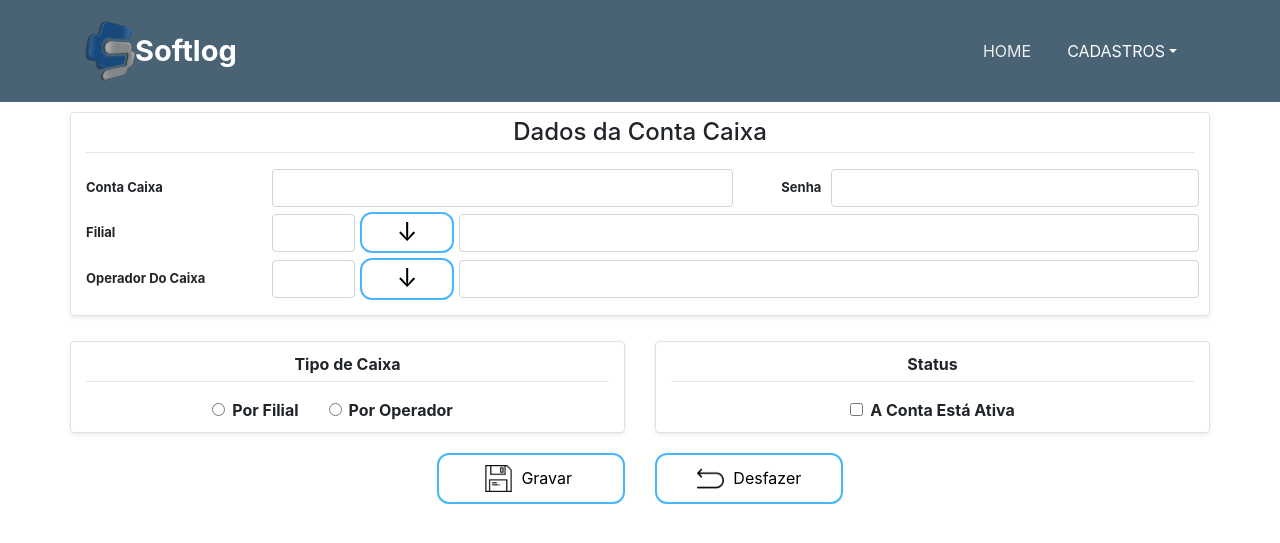
After one commit to Arthur997/site_teste_softlog, a Flask app: page /form-conta-caixa in a window 1280 px wide. The commit adds this page. Shown: the top 543 px of the page. Run offline with Flask 2, Linux system fonts and the light colour scheme; some libraries are stand-ins or nearby versions.

Commit message:
conta-caixa

```diff
--- a/run.py
+++ b/run.py
@@ -38,5 +38,11 @@ def form_agencia():
 def form_conta_corrente():
     return render_template('form-conta-corrente.html')
 
+@app.route("/form-conta-caixa")
+def form_conta_caixa():
+    return render_template('form-conta-caixa.html')
+
+
+
 if __name__ == "__main__":
     app.run()
--- /dev/null
+++ b/templates/form-conta-caixa.html
@@ -0,0 +1,64 @@
+{% extends "index.html" %}
+{% block title %}Cadastro Conta Caixa{% endblock title %}
+{% block content %}
+
+    <div class="container border rounded shadow-sm" style="margin-top: 10px;margin-bottom: 10px;padding-bottom: 15px;">
+        <h4 class="text-center" style="margin-top: 5px;margin-bottom: 0px;">Dados da Conta Caixa</h4>
+        <hr style="margin-top: 5px;">
+        <form>
+            <div class="form-row">
+                <div class="col-12 col-lg-2 d-xl-flex align-items-xl-center" style="font-size: 14px;"><label class="col-form-label text-capitalize d-xl-flex" style="font-size: 13px;"><strong>Conta caixa</strong></label></div>
+                <div class="col-12 col-lg-5 d-flex d-xl-flex align-items-center align-items-xl-center" style="font-size: 14px;padding-right: 0px;padding-left: 5px;"><input class="form-control" type="text" style="padding-bottom: 0px;padding-top: 0px;"></div>
+                <div class="col-12 col-lg-1 d-lg-flex d-xl-flex justify-content-lg-end justify-content-xl-end align-items-xl-center" style="font-size: 14px;"><label class="col-form-label text-capitalize d-xl-flex" style="font-size: 13px;"><strong>Senha</strong></label></div>
+                <div class="col-12 col-lg-4 d-flex d-xl-flex align-items-center align-items-xl-center" style="font-size: 14px;padding-right: 0px;padding-left: 5px;"><input class="form-control" type="text" style="padding-bottom: 0px;padding-top: 0px;"></div>
+            </div>
+            <div class="form-row" style="margin-top: 5px;">
+                <div class="col-12 col-lg-2 d-xl-flex align-items-xl-center" style="font-size: 14px;"><label class="col-form-label text-capitalize d-xl-flex" style="font-size: 13px;"><strong>Filial</strong></label></div>
+                <div class="col-11 col-lg-1 d-flex d-xl-flex align-items-center align-items-xl-center" style="font-size: 14px;padding-right: 5px;padding-left: 5px;"><input class="form-control" type="text" style="padding-bottom: 0px;padding-top: 0px;"></div>
+                <div class="col-1 d-lg-flex align-items-lg-center" style="padding-left: 0px;padding-right: 0px;"><button class="btn btn-success" type="button" style="background-color: rgb(255,255,255);color: rgb(0,0,0);width: 100%;background-position: center;background-size: contain;background-repeat: no-repeat;font-size: 25px;padding: 0px;">↓<br></button></div>
+                <div
+                    class="col-12 col-lg-8 d-flex d-xl-flex align-items-center align-items-xl-center" style="font-size: 14px;padding-right: 0px;padding-left: 5px;"><input class="form-control" type="text" style="padding-bottom: 0px;padding-top: 0px;"></div>
+    </div>
+    <div class="form-row" style="margin-top: 5px;">
+        <div class="col-12 col-lg-2 d-xl-flex align-items-xl-center" style="font-size: 14px;"><label class="col-form-label text-capitalize d-xl-flex" style="font-size: 13px;"><strong>Operador do Caixa</strong></label></div>
+        <div class="col-11 col-lg-1 d-flex d-xl-flex align-items-center align-items-xl-center" style="font-size: 14px;padding-right: 5px;padding-left: 5px;"><input class="form-control" type="text" style="padding-bottom: 0px;padding-top: 0px;"></div>
+        <div class="col-1 d-lg-flex align-items-lg-center" style="padding-left: 0px;padding-right: 0px;"><button class="btn btn-success" type="button" style="background-color: rgb(255,255,255);color: rgb(0,0,0);width: 100%;background-position: center;background-size: contain;background-repeat: no-repeat;font-size: 25px;padding: 0px;">↓<br></button></div>
+        <div
+            class="col-12 col-lg-8 d-flex d-xl-flex align-items-center align-items-xl-center" style="font-size: 14px;padding-right: 0px;padding-left: 5px;"><input class="form-control" type="text" style="padding-bottom: 0px;padding-top: 0px;"></div>
+    </div>
+    </form>
+    </div>
+    <div class="container" style="padding-top: 15px;padding-right: 0px;padding-left: 0px;">
+        <div class="row">
+            <div class="col-lg-6">
+                <div class="container border rounded shadow-sm" style="padding-top: 10px;padding-bottom: 10px;margin-bottom: 20px;">
+                    <p class="text-center" style="margin-bottom: 0px;"><strong>Tipo de Caixa</strong></p>
+                    <hr style="margin-top: 5px;">
+                    <form class="text-capitalize d-flex d-md-flex justify-content-center">
+                        <div class="col d-xl-flex justify-content-xl-center">
+                            <form class="text-capitalize d-md-flex">
+                                <div class="form-check d-xl-flex justify-content-xl-start" style="margin-right: 30px;"><input class="form-check-input" type="radio" name="tipo" value="1" id="tipo-1"><label class="form-check-label" for="tipo-1" style="font-weight: bold;">Por filial</label></div>
+                                <div class="form-check" style="margin-right: 30px;"><input class="form-check-input" type="radio" name="tipo" value="2" id="tipo-2"><label class="form-check-label" for="tipo-2" style="font-weight: bold;">por operador</label></div>
+                            </form>
+                        </div>
+                    </form>
+                </div>
+            </div>
+            <div class="col-lg-6">
+                <div class="container border rounded shadow-sm" style="padding-top: 10px;padding-bottom: 10px;margin-bottom: 20px;">
+                    <p class="text-center" style="margin-bottom: 0px;"><strong>Status</strong></p>
+                    <hr style="margin-top: 5px;">
+                    <form class="text-capitalize d-md-flex justify-content-xl-center">
+                        <div class="form-check"><input class="form-check-input" type="checkbox" id="formCheck-1"><label class="form-check-label" for="formCheck-1"><strong>A conta está ativa</strong></label></div>
+                    </form>
+                </div>
+            </div>
+        </div>
+    </div>
+    <div class="row justify-content-center" style="margin-bottom: 20px;">
+        <div class="col-4 col-md-3 col-lg-2"><button class="btn btn-primary d-xl-flex justify-content-xl-center align-items-xl-center" type="button" style="background-color: rgb(255,255,255);color: rgb(0,0,0);"><img src="{{ url_for('static', filename='img/save.png')}}" style="width: 20%;">&nbsp; Gravar&nbsp;</button></div>
+        <div
+            class="col-4 col-md-3 col-lg-2"><button class="btn btn-primary d-xl-flex justify-content-xl-center align-items-xl-center" type="button" style="background-color: rgb(255,255,255);color: rgb(0,0,0);"><img src="{{ url_for('static', filename='img/undo.png')}}" style="width: 20%;">&nbsp; Desfazer</button></div>
+    </div>
+
+    {% endblock %}
--- a/templates/form-conta-corrente.html
+++ b/templates/form-conta-corrente.html
@@ -106,4 +106,4 @@
         <div
             class="col-4 col-md-3 col-lg-2"><button class="btn btn-primary d-xl-flex justify-content-xl-center align-items-xl-center" type="button" style="background-color: rgb(255,255,255);color: rgb(0,0,0);"><img src="{{ url_for('static', filename='img/undo.png')}}" style="width: 20%;">&nbsp; Desfazer</button></div>
     </div>
-{% endblock %}
+    {% endblock %}
--- a/templates/index.html
+++ b/templates/index.html
@@ -33,7 +33,10 @@
             <div role="menu" class="dropdown-menu border rounded shadow-sm" style="background-color: rgb(73,98,116);"><a role="presentation" href="/form-cliente" class="dropdown-item" style="color: rgb(255,255,255);">CLIENTE</a><a role="presentation" href="/form-filial" class="dropdown-item" style="color: rgb(255,255,255);">FILIAL</a><a role="presentation"
                     href="/form-empresa" class="dropdown-item" style="color: rgb(255,255,255);">EMPRESA</a><a role="presentation" href="/form-banco" class="dropdown-item" style="color: rgb(255,255,255);">BANCO</a><a role="presentation" href="/form-veiculo"
                     class="dropdown-item" style="color: rgb(255,255,255);">VEÍCULO</a><a role="presentation" href="/form-agencia" class="dropdown-item" style="color: rgb(255,255,255);">AGÊNCIA</a><a role="presentation" href="/form-conta-corrente" class="dropdown-item"
-                    style="color: rgb(255,255,255);font-size: 14px;">CONTA CORRENTE</a></div>
+                    style="color: rgb(255,255,255);font-size: 14px;">CONTA CORRENTE</a>
+                    <a role="presentation" href="/form-conta-caixa" class="dropdown-item"
+                    style="color: rgb(255,255,255);font-size: 14px;">CONTA CAIXA</a>
+                    </div>
         </li>
     </ul>
 </div>
@@ -82,6 +85,10 @@
                     <div class="border rounded shadow box">
                         <h3 class="name">Cadastro Conta Corrente</h3><a href="/form-conta-corrente" class="learn-more">Veja mais »<br></a></div>
                 </div>
+                 <div class="col-sm-6 col-md-5 col-lg-4 item">
+                    <div class="border rounded shadow box">
+                        <h3 class="name">Cadastro Conta Caixa</h3><a href="/form-conta-caixa" class="learn-more">Veja mais »<br></a></div>
+                </div>
             </div>
         </div>
     </div>
```
